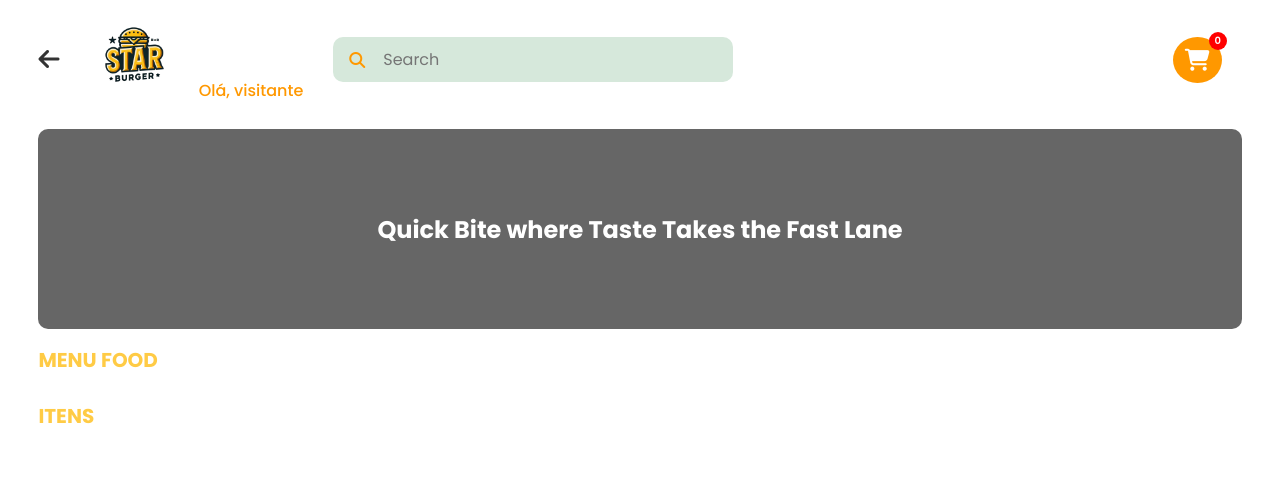
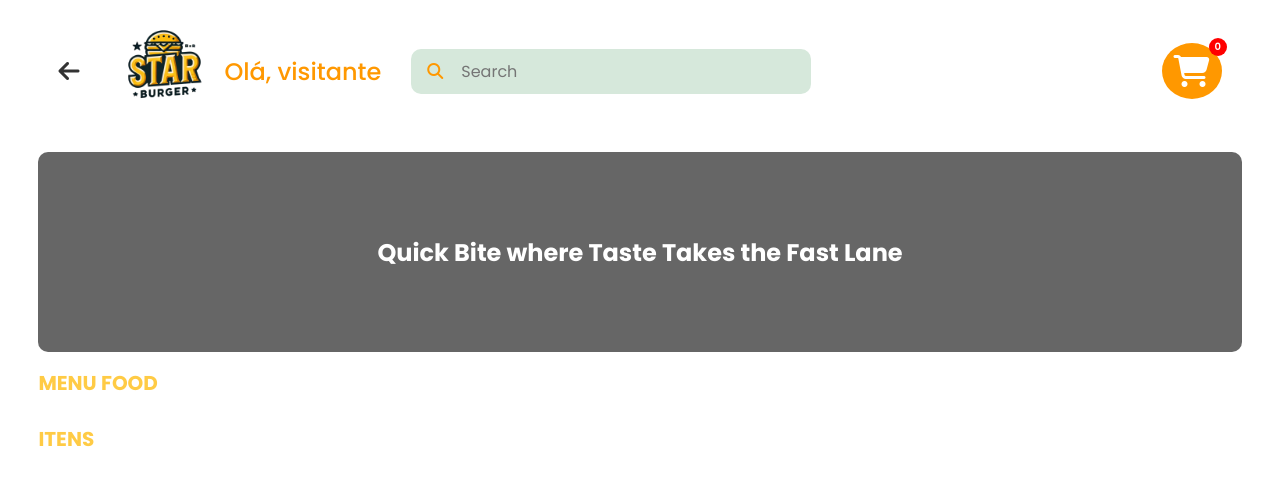
Before and after one commit to Kayky-Azevedo/Totem-Restaurante, a plain HTML site: page principal/principal.html in a window 1280 px wide. Drawn offline with Linux system fonts and the light colour scheme; no server answers.

Commit message:
feat: modification in the stylization of some elements

```diff
--- a/principal/styles/styles.css
+++ b/principal/styles/styles.css
@@ -45,21 +45,34 @@ body {
 }
 
 .greeting {
-  font-size: 16px;
+  font-size: 1.5rem;
   color: var(--pri-color); /* Laranja */
   font-weight: 500;
   margin-right: 10px;
 }
 
+.logo-container {
+  display: flex;
+  align-items: center;
+  justify-content: center;
+  text-align: center;
+  gap: 10px;  /* Espaço entre a imagem e o texto */
+}
+
+.logo-container, .cart-icon {
+  flex: 0 1 auto;
+}
+
 .logo {
-  width: 80px;
+  width: 100px;  /* Ajuste o tamanho conforme necessário */
   height: auto;
-  margin-right: 20px;
+  margin-bottom: 10px;  /* Espaço entre a imagem e o texto */
 }
 
 .header--menu {
   display: flex;
   align-items: center;
+  padding: 0 20px;
   gap: 10px 20px;
   width: 100%;
   position: relative;
@@ -81,9 +94,10 @@ body {
 }
 
 .search--box {
-  flex: 1; /* Permite que a barra de pesquisa cresça */
+  flex: 1 0 auto; /* Permite que a barra de pesquisa cresça */
   display: flex;
   align-items: center;
+  justify-content: center;
   gap: 8px;
   background-color: var(--decent-color); /* Verde claro */
   border-radius: 10px;
@@ -100,7 +114,7 @@ body {
 .search--box input {
   background: transparent;
   padding: 10px;
-  width: 80%;
+  width: 100%;
   color: var(--color-neutral-1); /* Preto */
   font-size: 16px;
 }
@@ -133,7 +147,7 @@ body {
 
 .cart-icon i {
   color: var(--accent-color); /* Branco */
-  font-size: 22px;
+  font-size: 32px;
 }
 
 .cart-icon span {
@@ -323,6 +337,11 @@ body {
   margin-top: 1rem;
 }
 
+.cart-item .title-price-container {
+  display: flex;
+  flex-direction: column;
+}
+
 .cart-item {
   display: flex;
   align-items: center;
@@ -341,7 +360,8 @@ body {
 .quantity-controls {
   display: flex;
   align-items: center;
-  gap: 5px;
+  gap: 10px;
+  margin-left: auto;
 }
 
 .quantity-controls button {
```
